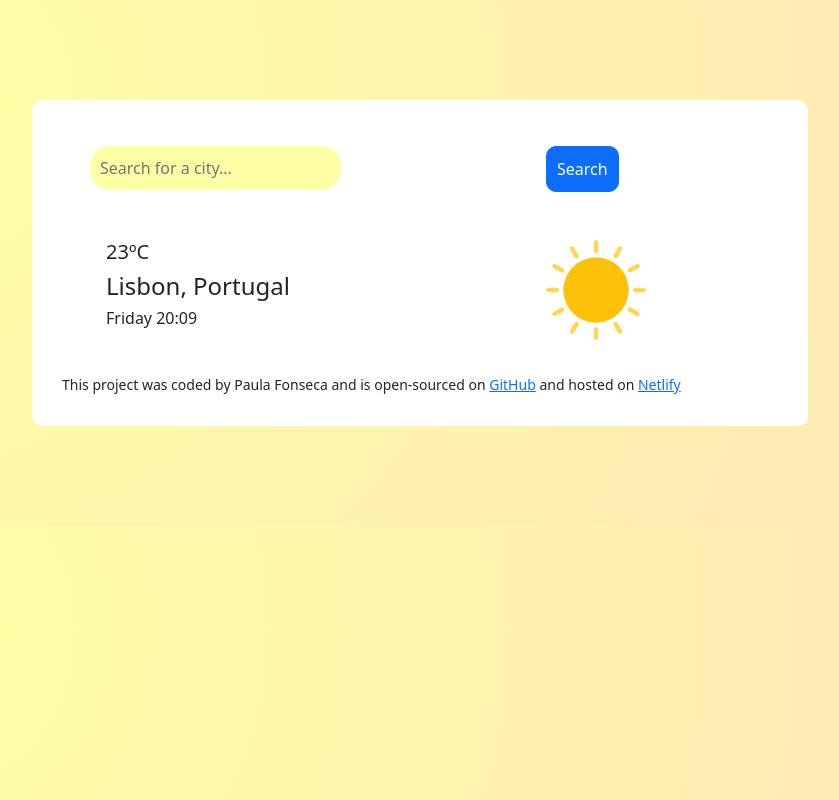
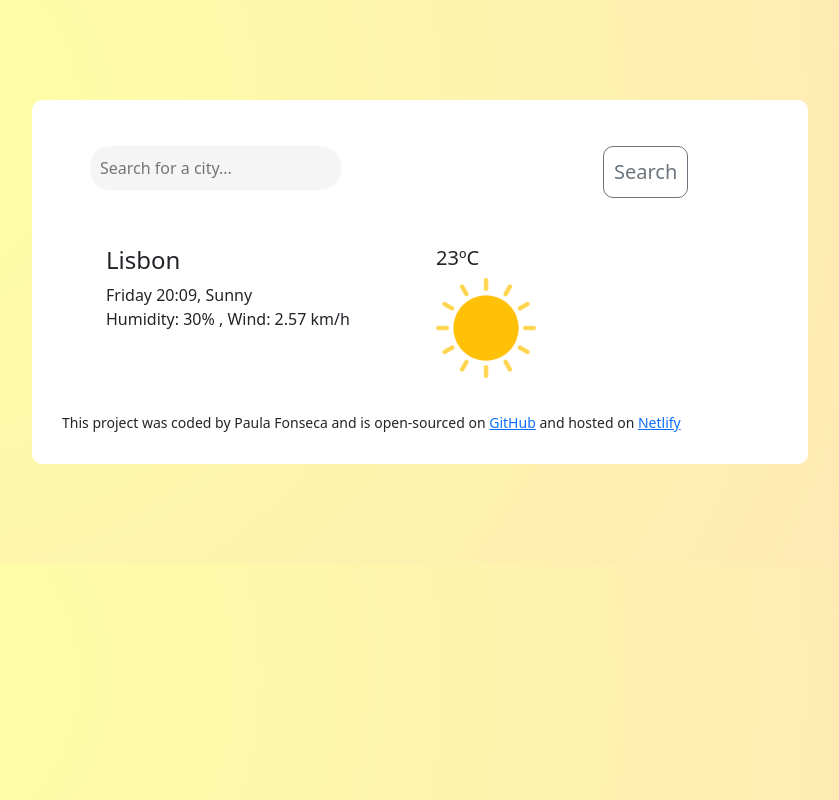
Before and after one commit to fonsecapaulacf/VAZIO, a plain HTML site: page index.html in a window 1280 px wide. Shown: the whole page, without its empty margins (220-1059 px from the left). Drawn offline with nearby package versions, Linux system fonts and the light colour scheme.

Commit message:
added wind and humidity elements

```diff
--- a/index.html
+++ b/index.html
@@ -4,7 +4,7 @@
     <meta charset="UTF-8" />
     <meta http-equiv="X-UA-Compatible" content="IE=edge" />
     <meta name="viewport" content="width=device-width, initial-scale=1.0" />
-    <script src="https://cdn.jsdelivr.net/npm/axios/dist/axios.min.js"></script>
+    <script src="https://unpkg.com/axios/dist/axios.min.js"></script>
     <title>WeatherApp</title>
     <link
       href="https://cdn.jsdelivr.net/npm/bootstrap@5.1.3/dist/css/bootstrap.min.css"
@@ -30,15 +30,15 @@
 
                   <div class="row">
 
-                        <div class="col-md-8 search-form">
+                        <div class="col-md-9 search-form">
                               <form id="city-form">
                                   <input type="text" id="city-input" placeholder="Search for a city..."/>
                               </form>
                         </div>
 
-                        <div class="col-md-4">
+                        <div class="col-md-3">
                               <form id="city-form">
-                                  <input type="submit" value="Search" class="btn btn-primary ">
+                                  <input type="submit" value="Search" class="btn btn-outline-secondary btn-lg btn-block ">
                               </form>
                         </div>
 
@@ -59,15 +59,21 @@
     <div class="card-body" >
         <div class="container">
             <div class="row g-0">
-                        <div class="col-md-8">
+
+                        <div class="col-md-6">
                                     <div class="card-body">
-                                            <h5 id="temperature" class="card-title">23ºC</h5>
-                                            <h4 id="city-display">Lisbon, Portugal</h4>
-                                            <h6 id="current-time"></h6>
+
+                                            <h4 id="city-display">Lisbon</h4>
+                                            <span id="current-time"></span>
+                                            <span id="description">Sunny</span>   </br>
+                                            Humidity: <span id="humidity">30</span>% , Wind: <span id="wind">2.57 </span>km/h
+
                                     </div>
                         </div>
-                        <div class="col-md-4">
-                                    <div class="card-body">
+
+                        <div class="col-md-6">
+                              <div class="card-body">
+                                      <h5 id="temperature" class="card-title">23ºC</h5>
                                     <img src="images/sunny.png"  width="100px"/>
                                     </div>
                         </div>
--- a/scr/app.js
+++ b/scr/app.js
@@ -20,7 +20,7 @@ function formatDate(date) {
     currentMinutes = `0${currentMinutes}`;
   }
 
-  let formattedDate = `${currentDay} ${currentHour}:${currentMinutes}`;
+  let formattedDate = `${currentDay} ${currentHour}:${currentMinutes},`;
   return formattedDate;
 }
 let elementDate = document.querySelector("#current-time");
@@ -32,7 +32,18 @@ function showTemperature(response) {
   let temperature = Math.round(response.data.main.temp);
   let temperatureElement = document.querySelector("#temperature");
   temperatureElement.innerHTML = `${temperature}ºC`;
+
+  let descriptionElement=document.querySelector("#description");
+  descriptionElement.innerHTML=response.data.weather[0].description;
+
+  let humidityElement=document.querySelector("#humidity");
+  humidityElement.innerHTML=response.data.main.humidity;
+
+  let windElement=document.querySelector("#wind");
+  windElement.innerHTML=Math.round(response.data.wind.speed);
 }
+
+
 
 function submitCity(event) {
   event.preventDefault();
@@ -67,13 +78,3 @@ function retrievePosition(position) {
 
   axios.get(apiUrl).then(showCurrentTemperature);
 }
-
-//
-
-function currentLoc(event) {
-  event.preventDefault();
-  navigator.geolocation.getCurrentPosition(retrievePosition);
-}
-
-let button = document.querySelector("#buttonj");
-button.addEventListener("click", currentLoc);
--- a/scr/style.css
+++ b/scr/style.css
@@ -6,7 +6,7 @@ max-width: 800px;
 
 input{
     border-style: none;
-    background-color:rgb(254, 255, 165) ;
+    background-color:whitesmoke;
     border-radius: 20px;
     padding: 10px;
 }
@@ -24,6 +24,7 @@ border-radius: 10px;
 }
 .search-form {
   text-align: left;
+
 }
 
 .btn{
```
